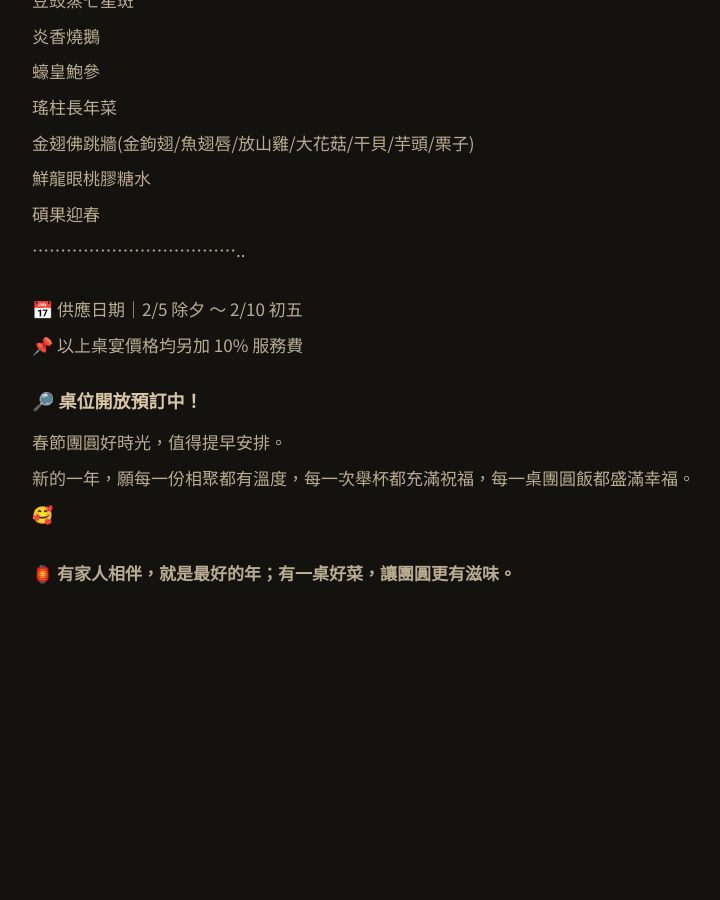
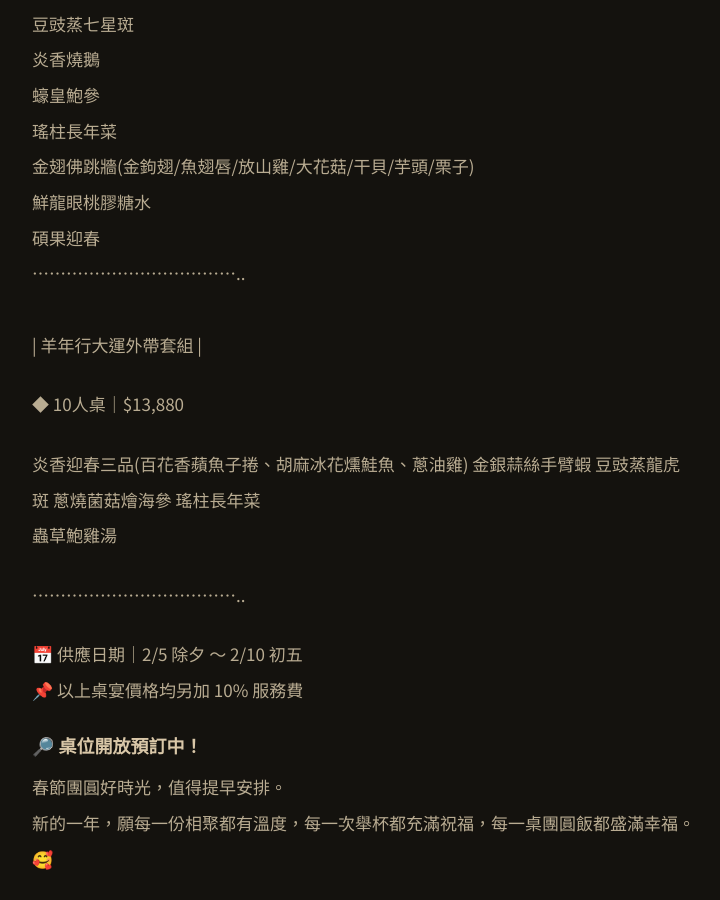
Before and after one commit to yanxianglou/yanxianglou.github.io, a Jekyll site: the page built from _news/2026-10-28-2027圍爐團圓・春節桌宴方案.md, in a window 1280 px wide and 900 px high, scrolled down 2261 px. Shown: the whole window, without its empty margins (276-996 px from the left). Built offline with Jekyll 4.4.1, drawn with Linux system fonts in a browser that asks for light colours; before the commit the page ends 2995 px from its top, so only the background shows below that.

Commit message:
Update 最新消息 “2026-10-28-2027圍爐團圓・春節桌宴方案”

```diff
--- a/_news/2026-10-28-2027圍爐團圓・春節桌宴方案.md
+++ b/_news/2026-10-28-2027圍爐團圓・春節桌宴方案.md
@@ -13,6 +13,8 @@ images: []
 過年最幸福的事，莫過於一家人團團圓圓，圍坐在餐桌旁，分享美食、聊聊近況，讓熟悉的笑聲與溫暖的陪伴，成為新年最美好的回憶。
 
 ## 今年春節，讓我們為您準備一桌豐盛佳餚，陪伴您與家人、親友共享團圓時光。
+
+......................................
 
 ✨ 春節圍爐桌宴方案 ✨
 
@@ -31,7 +33,6 @@ images: []
 金翅佛跳牆(金鉤翅/魚翅唇/放山雞/大花菇/干貝/芋頭/栗子)\
 鮮龍眼桃膠糖水\
 碩果迎春\
-\
 ......................................
 
 \| 瑞羊呈祥龍鳳宴 |
@@ -49,6 +50,19 @@ images: []
 金翅佛跳牆(金鉤翅/魚翅唇/放山雞/大花菇/干貝/芋頭/栗子)\
 鮮龍眼桃膠糖水\
 碩果迎春\
+......................................\
+\
+| 羊年行大運外帶套組 |
+
+ ◆ 10人桌｜$13,880
+
+炎香迎春三品(百花香蘋魚子捲、胡麻冰花燻鮭魚、蔥油雞)
+金銀蒜絲手臂蝦
+豆豉蒸龍虎斑
+蔥燒菌菇燴海參
+瑤柱長年菜\
+蟲草鮑雞湯
+
 ......................................
 
 📅 供應日期｜2/5 除夕 ～ 2/10 初五\
```
